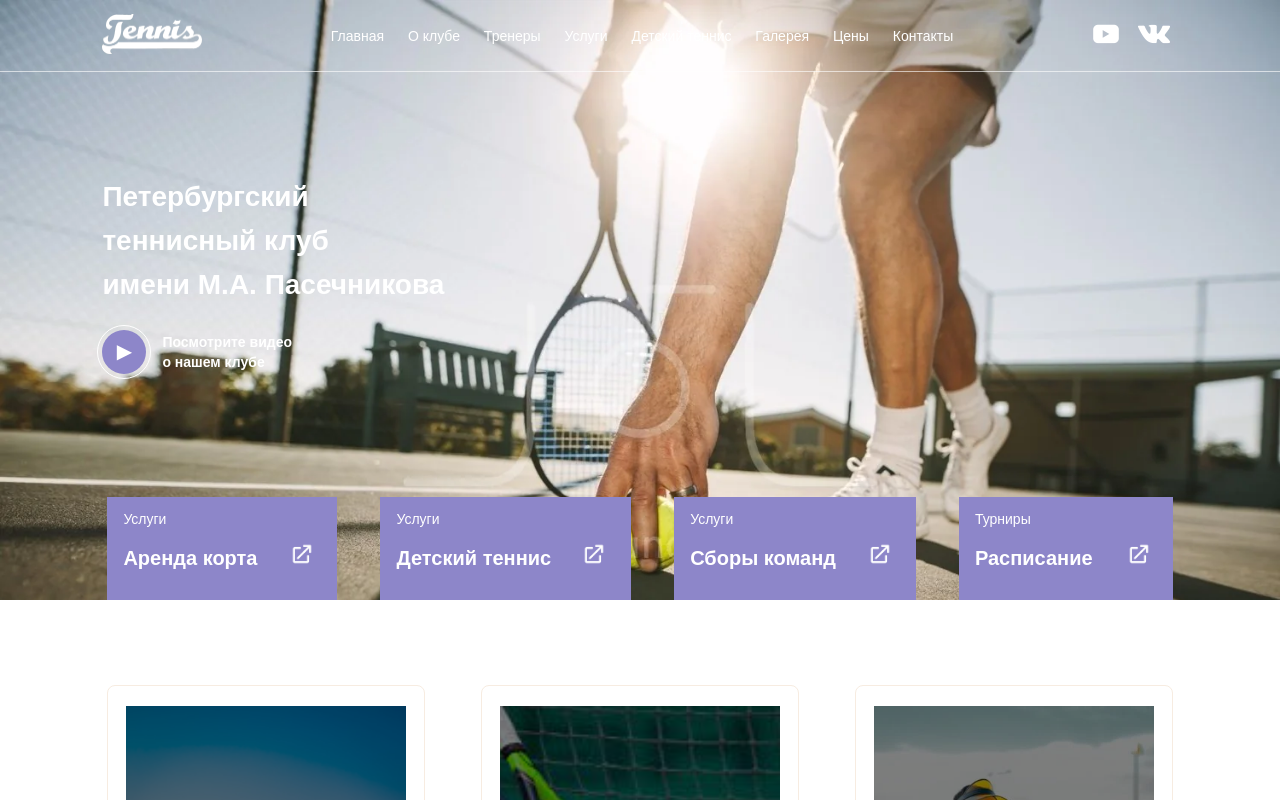
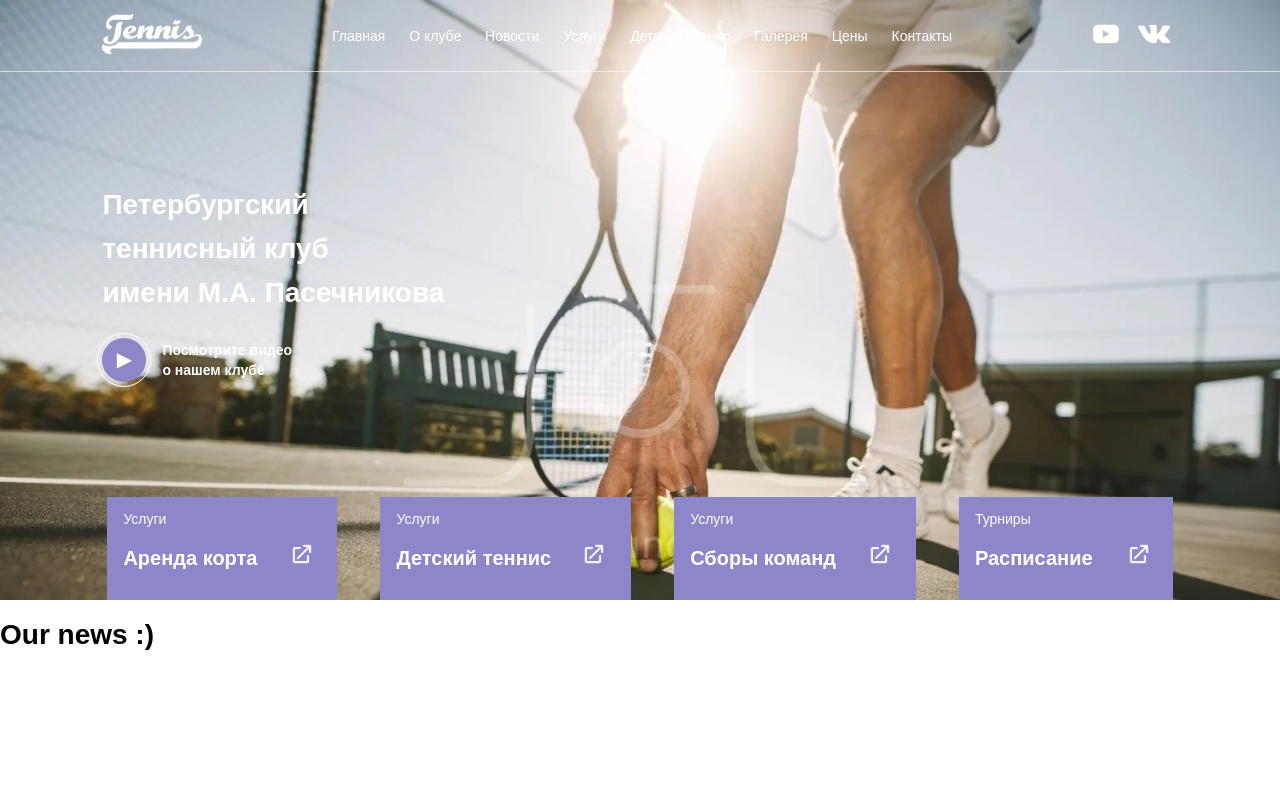
Before and after one commit to Albertbuh/tennisWebpage, a React app: page /news in a window 1280 px wide. Shown: the top 800 px of the page. Built offline with nearby package versions, Linux system fonts and the light colour scheme.

Commit message:
create route system

```diff
--- /dev/null
+++ b/src/AboutClub.tsx
@@ -0,0 +1,3 @@
+export default function About() {
+  return <h1>This is our about page</h1>;
+}
--- a/src/App.tsx
+++ b/src/Home.tsx
@@ -12,7 +12,7 @@ import Footer from "./footer/Footer";
 import LastSection from "./main/lastSection/lastSection";
 
 import { imageImports } from "./importImages";
-import { ISliderItem, ITrainer, TrainerSliderContent } from "./Slider/SliderItem";
+import { ITrainer, TrainerSliderContent } from "./Slider/SliderItem";
 
 
 
@@ -20,11 +20,7 @@ function App() {
   const [list, setList] = useState(trainerList);
   return (
     <>
-      <div className="first-wrap">
-        <Background image={imageImports.get("background")} />
-        <Header />
-        <FirstSection />
-      </div>
+
       <CardContainer />
       <TextMessage image={imageImports.get("jumpBoy")}>
         <h1> Спортивный клуб </h1>
--- /dev/null
+++ b/src/Layout.tsx
@@ -0,0 +1,21 @@
+import { Outlet } from "react-router-dom";
+
+import Header from "./header/Header";
+import { imageImports } from "./importImages";
+import Background from "./Background";
+import FirstSection from "./main/sectionOne/First";
+
+function Layout() {
+  return (
+    <>
+      <div className="first-wrap">
+        <Background image={imageImports.get("background")} />
+        <Header />
+        <FirstSection />
+      </div>
+      <Outlet />
+    </>
+  );
+}
+
+export default Layout;
--- /dev/null
+++ b/src/Navbar.tsx
@@ -0,0 +1,49 @@
+import { Link} from "react-router-dom";
+
+function Navbar() {
+  return (
+    <nav className="middle-section">
+      {
+        links.map((link, index) => (
+          <Link to={link.href} key={index} className="link-button"> {link.text} </Link>
+        ))
+      }
+    </nav>
+  )
+}
+const links = [
+  {
+    href: "/",
+    text: "Главная"
+  },
+  {
+    href: "/about_club",
+    text: "О клубе"
+  },
+  {
+    href: "/news",
+    text: "Новости"
+  },
+  {
+    href: "#",
+    text: "Услуги"
+  },
+  {
+    href: "#",
+    text: "Детский теннис"
+  },
+  {
+    href: "#",
+    text: "Галерея"
+  },
+  {
+    href: "#",
+    text: "Цены"
+  },
+  {
+    href: "#",
+    text: "Контакты"
+  },
+]
+
+export default Navbar;
--- /dev/null
+++ b/src/News.tsx
@@ -0,0 +1,3 @@
+export default function News() {
+  return <h1> Our news :)</h1>;
+}
--- a/src/header/Header.tsx
+++ b/src/header/Header.tsx
@@ -6,7 +6,8 @@ import youtubeIcon from "../assets/youtubeLogo.png";
 //@ts-ignore
 import vkIcon from "../assets/vkLogo.png";
 
-import LinkButton from "src/linkButton/LinkButton";
+import Navbar from "src/Navbar";
+
 export default function Header() {
   return (
     <>
@@ -14,13 +15,7 @@ export default function Header() {
         <div className="left-section">
           <img src={mainIcon} alt="" />
         </div>
-        <div className="middle-section">
-          {
-            links.map((link, index) => (
-              <LinkButton href={link.href} key={index}> {link.text} </LinkButton>
-            ))
-          }
-        </div>
+        <Navbar/>
         <div className="right-section">
           <img src={youtubeIcon} alt="" />
           <img src={vkIcon} alt="" />
@@ -29,38 +24,3 @@ export default function Header() {
     </>
   );
 }
-
-const links = [
-  {
-    href: "#",
-    text: "Главная"
-  },
-  {
-    href: "#",
-    text: "О клубе"
-  },
-  {
-    href: "#",
-    text: "Тренеры"
-  },
-  {
-    href: "#",
-    text: "Услуги"
-  },
-  {
-    href: "#",
-    text: "Детский теннис"
-  },
-  {
-    href: "#",
-    text: "Галерея"
-  },
-  {
-    href: "#",
-    text: "Цены"
-  },
-  {
-    href: "#",
-    text: "Контакты"
-  },
-]
--- a/src/index.tsx
+++ b/src/index.tsx
@@ -1,6 +1,29 @@
 import ReactDOM from "react-dom/client";
-import { StrictMode } from 'react';
-import App from "./App";
+import { StrictMode } from "react";
+import App from "./Home";
+import { BrowserRouter, Routes, Route } from "react-router-dom";
+import News from "./News";
+import About from "./AboutClub";
+import Layout from "./Layout";
 
 const root = ReactDOM.createRoot(document.getElementById("root")!);
-root.render(<StrictMode><App /></StrictMode>);
+
+function AppRouter() {
+  return (
+    <BrowserRouter>
+      <Routes>
+        {/*Main router, which help to jump from page to page */}
+        <Route path="/" element={<Layout />}>
+          <Route index element={<App />} />
+          <Route path="news" element={<News />} />
+          <Route path="about_club" element={<About />} />
+        </Route>
+      </Routes>
+    </BrowserRouter>
+  );
+}
+root.render(
+  <StrictMode>
+    <AppRouter />
+  </StrictMode>
+);
--- a/src/styles/first.css
+++ b/src/styles/first.css
@@ -1,6 +1,6 @@
 .first-container {
   color:white;
-  padding: 80px var(--side-paddings) 0px;
+  padding: 160px var(--side-paddings) 0px;
   height: 500px;
 }
 
--- a/src/styles/header.css
+++ b/src/styles/header.css
@@ -4,6 +4,9 @@
   justify-content: space-between;
   align-items: center;
   border-bottom: 1px solid rgba(255, 255, 255, 0.61);
+  position: absolute;
+  top: 0;
+  left: 0; right:0;
 }
 
 .left-section > img{
```
